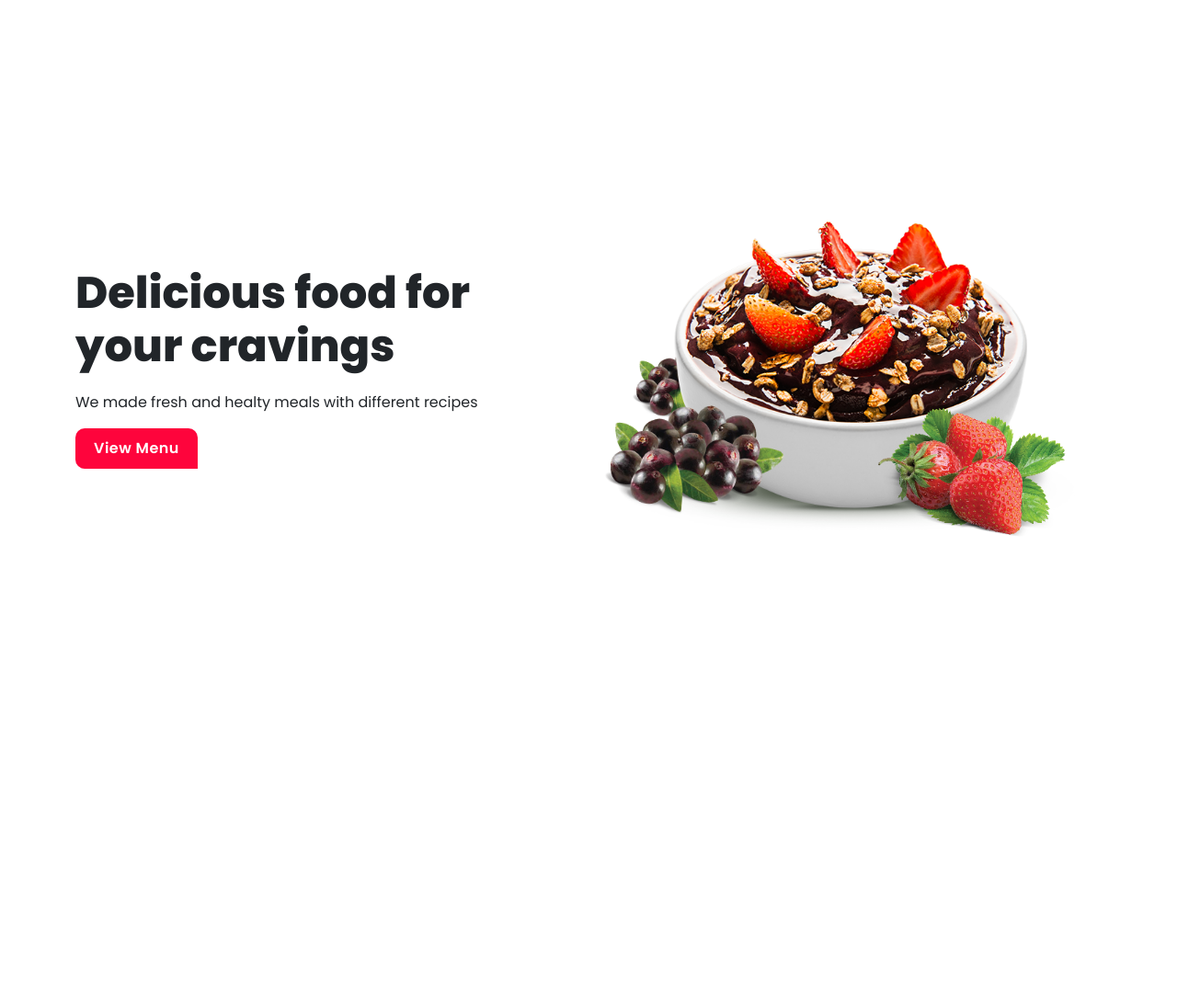
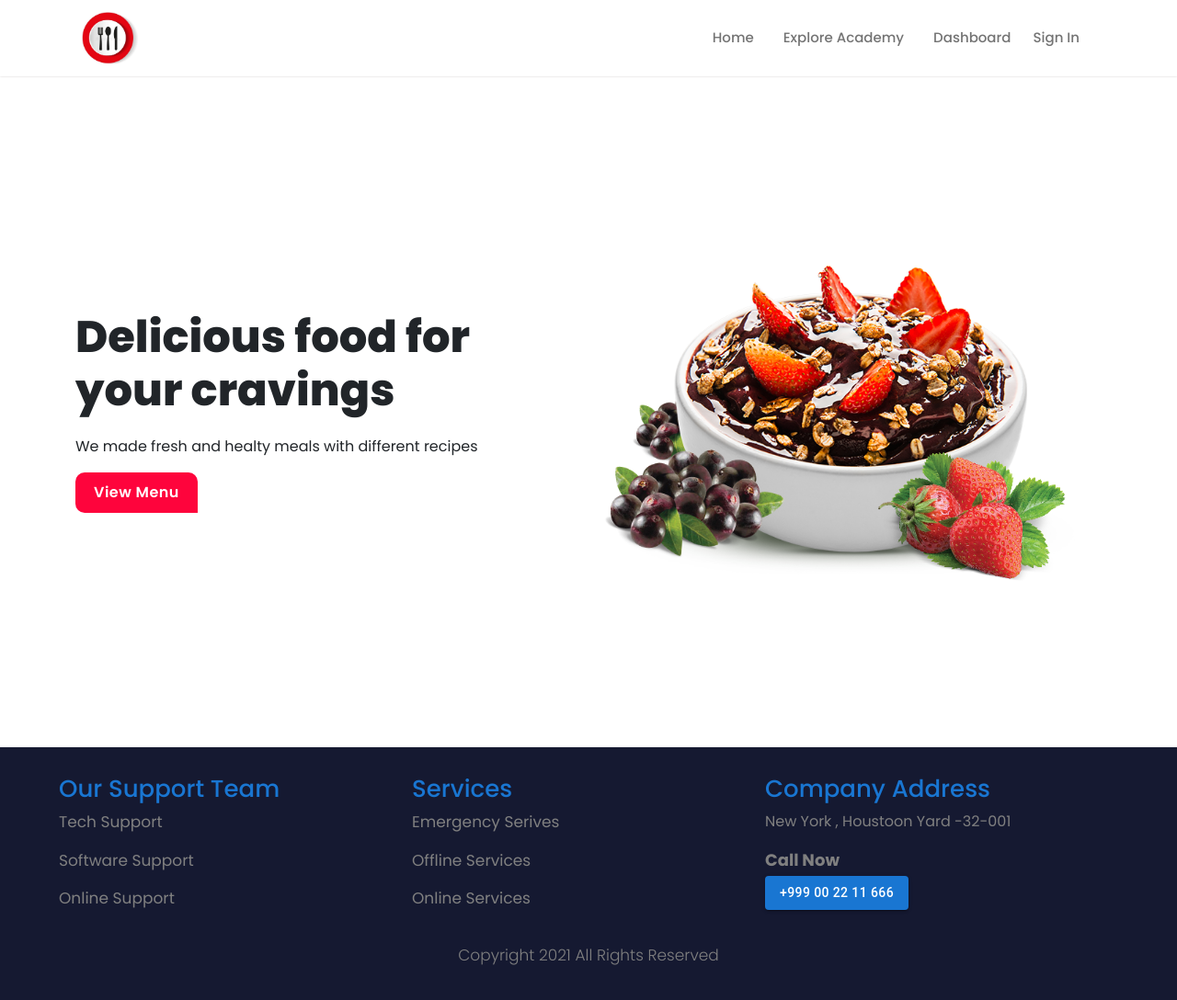
Before and after one commit to shakilkhanSAU/yam-yam-restaurent, a React (Create React App) app: page / in a window 1280 px wide. Shown: the whole page at 92% size. Before the commit the page ends 800 px from the top, so only its background shows below. Built offline with nearby package versions, Linux system fonts and the light colour scheme.

Commit message:
header footer added

```diff
--- a/src/App.js
+++ b/src/App.js
@@ -1,12 +1,17 @@
+import { BrowserRouter, Route, Routes } from 'react-router-dom';
 import './App.css';
 import Home from './pages/Home/Home/Home';
 
 
 function App() {
   return (
-      <div className='container'>
-      <Home></Home>
-      </div>
+    <div>
+      <BrowserRouter>
+        <Routes>
+          <Route path="/" element={<Home></Home>}></Route>
+        </Routes>
+      </BrowserRouter>
+    </div>
   );
 }
 
--- a/src/pages/Home/Banner/Banner.js
+++ b/src/pages/Home/Banner/Banner.js
@@ -1,10 +1,12 @@
 import React from 'react';
+import { Container } from 'react-bootstrap';
 import banner_img from '../../../images/banner.png';
 import '../../style/banner.css';
 
 const Banner = () => {
     return (
         <div>
+            <Container>
                 <div className="row view d-flex justify-content-center align-items-center flex-lg-row flex-column-reverse">
                     <div className="col-lg-6 col-md-12 col-sm-12">
                         <h1 className='main-header'>Delicious food for <br />your cravings</h1>
@@ -15,6 +17,7 @@ const Banner = () => {
                         <img className='img-fluid' src={banner_img} alt="" />
                     </div>
                 </div>
+            </Container>
         </div>
     );
 };
--- a/src/pages/Home/Home/Home.js
+++ b/src/pages/Home/Home/Home.js
@@ -1,10 +1,14 @@
 import React from 'react';
+import Footer from '../../shared/Footer/Footer';
+import Header from '../../shared/Header/Header';
 import Banner from '../Banner/Banner';
 
 const home = () => {
     return (
         <div>
+            <Header></Header>
             <Banner></Banner>
+            <Footer></Footer>
         </div>
     );
 };
--- /dev/null
+++ b/src/pages/shared/Footer/Footer.js
@@ -0,0 +1,44 @@
+import { Box, Grid } from '@mui/material';
+import React from 'react';
+import { Button, Container } from '@mui/material';
+
+const Footer = () => {
+    return (
+        <div style={{ marginBottom: '-30px', paddingTop: '30px', paddingBottom: '20px', background: '#151931' }}>
+            <Container sx={{ flexGrow: 1, }}>
+                <Grid style={{ textAlign: 'left' }} container>
+                    <Grid item xs={12} sm={6} md={4}>
+                        <h2 style={{ color: '#1976d2', fontSize: '26px' }}>Our Support Team</h2>
+                        <Box style={{ fontSize: '17px', fontWeight: '400', color: 'gray' }}>
+                            <p style={{ fontSize: '17px' }}>Tech Support</p>
+                            <p style={{ fontSize: '17px' }}>Software Support</p>
+                            <p style={{ fontSize: '17px' }}>Online Support</p>
+                        </Box>
+
+                    </Grid>
+                    <Grid item xs={12} sm={6} md={4}>
+                        <h2 style={{ color: '#1976d2', fontSize: '26px' }}>Services</h2>
+                        <Box style={{ fontSize: '17px', fontWeight: '400', color: 'gray' }}>
+                            <p style={{ fontSize: '17px' }}>Emergency Serives</p>
+                            <p style={{ fontSize: '17px' }}>Offline Services</p>
+                            <p style={{ fontSize: '17px' }}>Online Services</p>
+                        </Box>
+                    </Grid>
+                    <Grid item xs={12} sm={6} md={4}>
+                        <h2 style={{ color: '#1976d2', fontSize: '26px' }}>Company Address</h2>
+                        <Box style={{ fontSize: '17px', fontWeight: '400', color: 'gray' }}>
+                            <p style={{ fontSize: '16px' }}>New York , Houstoon Yard -32-001</p>
+                            <p style={{ marginBottom: '4px', fontSize: '18px', fontWeight: 'bold' }}>Call Now</p>
+                            <div>
+                                <Button variant="contained">+999 00 22 11 666</Button>
+                            </div>
+                        </Box>
+                    </Grid>
+                </Grid>
+                <p style={{ fontSize: '17px', fontWeight: '300', color: 'gray', paddingTop: '20px', textAlign: 'center' }}>Copyright 2021 All Rights Reserved</p>
+            </Container>
+        </div>
+    );
+};
+
+export default Footer;
--- /dev/null
+++ b/src/pages/shared/Header/Header.css
@@ -0,0 +1,37 @@
+.nav-link {
+    font-size: 19px;
+    font-weight: 500;
+    color: black;
+}
+
+.fonts {
+    font-size: 15px;
+}
+
+.navbar {
+    background-color: rgb(255, 255, 255);
+    box-shadow: 0px 0px 2px rgb(207, 205, 205);
+}
+
+.header-logo {
+    width: 70px;
+}
+
+.sign-out {
+    background-color: #fff;
+    border: none;
+    font-weight: bold;
+}
+
+.user-img {
+    width: 20px;
+    border-radius: 50%;
+}
+
+.user-logo {
+    background-color: #fff;
+    color: black;
+    width: 33px;
+    height: 33px;
+    border-radius: 50%;
+}
--- /dev/null
+++ b/src/pages/shared/Header/Header.js
@@ -0,0 +1,64 @@
+import React from 'react';
+import { Container, Nav, Navbar } from 'react-bootstrap';
+import { Link } from 'react-router-dom';
+// import useAuth from '../../../hooks/useAuth';
+import logo from '../../../images/logo.jpg';
+import './Header.css'
+
+const Header = () => {
+    // const { user, logout } = useAuth();
+    // const handleLogout = () => {
+    //     logout()
+    // }
+
+    return (
+        <div>
+            <Navbar style={{ fontFamily: 'Mochiy Pop P One' }} collapseOnSelect expand="lg" className="navbar" sticky="top">
+                <Container>
+                    <Navbar.Brand as={Link} to="/home">
+                        <img src={logo} className="img-fluid header-logo" alt="" />
+                    </Navbar.Brand>
+                    <Navbar.Toggle aria-controls="responsive-navbar-nav" />
+                    <Navbar.Collapse id="responsive-navbar-nav">
+                        <Nav className="ms-auto">
+                            <Link className="me-lg-3 nav-link manu-items fonts" as={Link} to="/home">Home</Link>
+                            <Nav.Link className="me-lg-3 nav-link fonts" as={Link} to="/allcourses">Explore Academy</Nav.Link>
+
+
+                            {/* {
+                                user?.email ? */}
+                            <>
+                                <Nav.Link className="me-lg-2 fonts nav-link" as={Link} to="/dashboard">Dashboard</Nav.Link>
+                                {/* <Nav.Link as={Link} to="/home" onClick={handleLogout} className="me-lg-3 fonts">Sign Out</Nav.Link> */}
+                                <Nav.Link className="me-lg-3 nav-link fonts" as={Link} to="/login">Sign In</Nav.Link>
+                            </>
+                            {/* : */}
+                            {/* } */}
+
+
+
+
+                            {/* {
+                                user.email ? <>
+                                    <Nav.Link className="me-lg-2 fonts nav-link" as={Link} to="/dashboard">Dashboard</Nav.Link>
+                                    <Nav.Link onClick={handleLogOut} as={Link} to="/home" className="me-lg-3 fonts">Sign Out</Nav.Link>
+                                </>
+                                    :
+                                    <Nav.Link className="me-lg-3 nav-link fonts" as={Link} to="/login">Sign In</Nav.Link>
+                            } */}
+                            <Navbar.Text>
+                                <Link to="/user">
+                                    {/* {user.photoURL ? <img className="user-img" src={user?.photoURL} alt="" /> : */}
+                                    <span className="user-logo fonts"><i className="fas fa-user"></i></span>
+                                    {/* } */}
+                                </Link>
+                            </Navbar.Text>
+                        </Nav>
+                    </Navbar.Collapse>
+                </Container>
+            </Navbar>
+        </div>
+    );
+};
+
+export default Header;
--- a/src/pages/style/banner.css
+++ b/src/pages/style/banner.css
@@ -1,6 +1,6 @@
 .view{
     width: 100%;
-    min-height: 100vh;
+    min-height: calc(100vh - 70px);
 }
 .main-header{
     font-size: 3rem;
```
Also changed, not shown: src/images/logo.jpg (added), src/pages/shared/Footer/Footer.css (added). Lines whose indentation alone changed are shown as unchanged.
